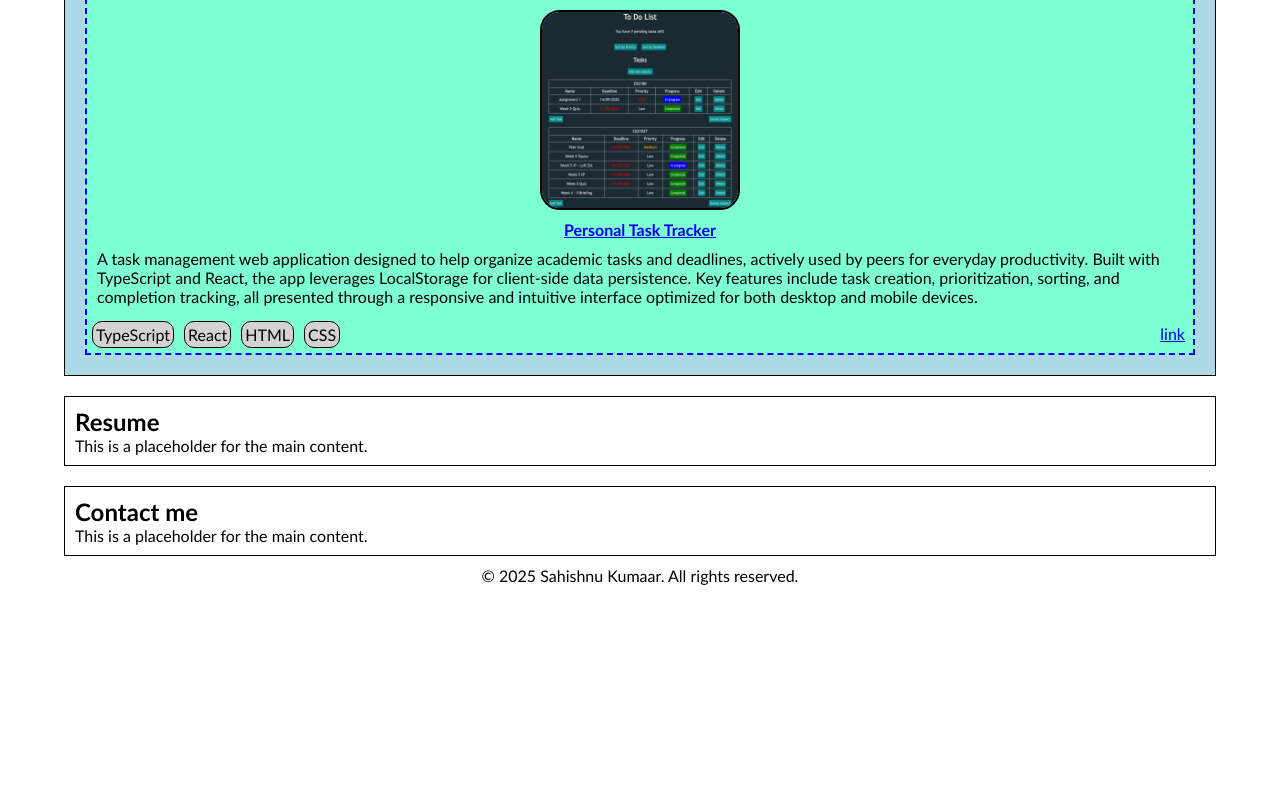
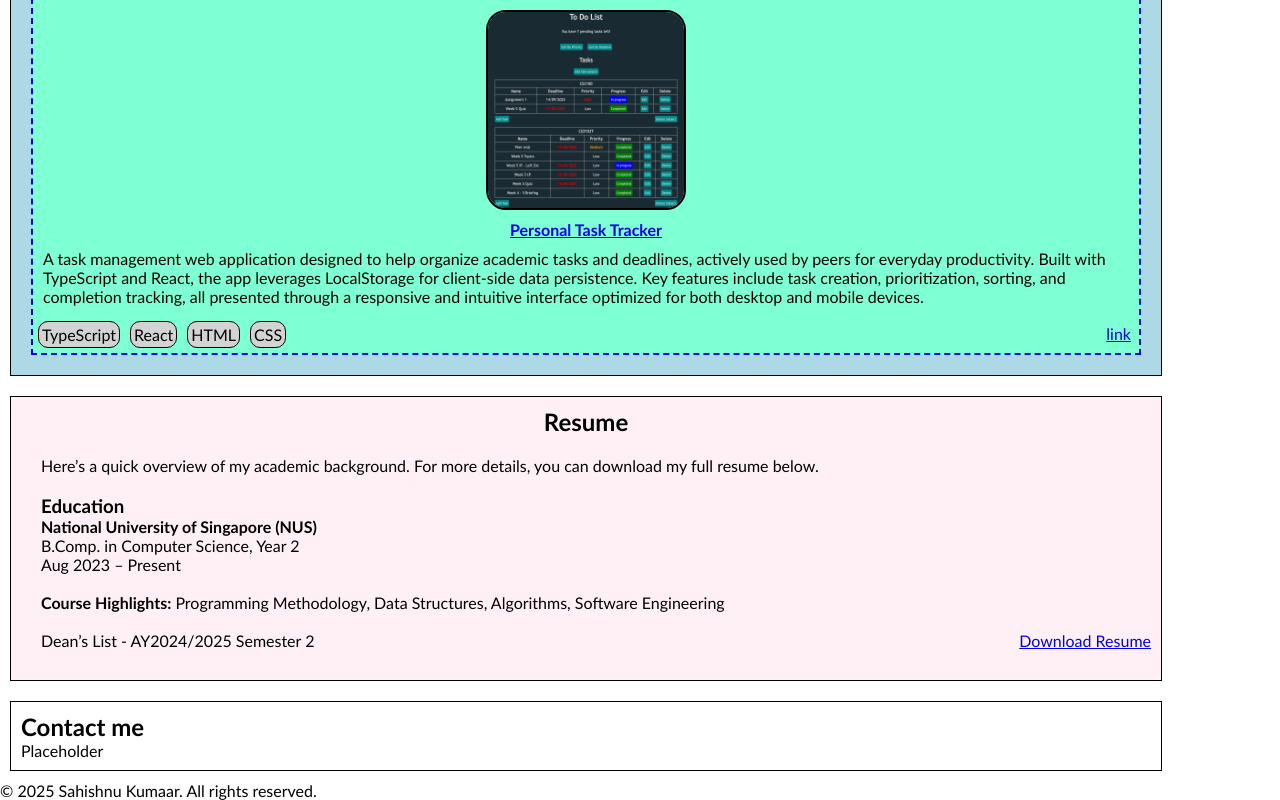
Before and after one commit to sahishnuk2/sahishnu-portfolio, a React (Vite) app: page / in a window 1280 px wide. Shown: the part 1504-2304 px from the top of the page. Before the commit the page ends 2089 px from the top, so only its background shows below. Built offline with nearby package versions, Linux system fonts and the light colour scheme.

Commit message:
Create resume section

```diff
--- a/src/App.css
+++ b/src/App.css
@@ -3,7 +3,6 @@
   display: flex;
   flex-direction: column;
   width: 100%;
-  align-items: center;
 }
 
 .container {
@@ -69,6 +68,9 @@
 /* Project Section */
 .projects-section {
   background-color: lightblue;
+  display: flex;
+  flex-direction: column;
+  align-items: center;
 }
 
 .project {
@@ -117,3 +119,32 @@
   padding: 3px;
   margin: 5px;
 }
+
+.resume {
+  background-color: lavenderblush;
+  display: flex;
+  flex-direction: column;
+  align-items: self-start;
+}
+
+.resume > h2 {
+  align-self: center;
+}
+
+.resume > p {
+  padding: 10px;
+  margin: 10px;
+}
+
+.resume-content {
+  width: 100%;
+  padding: 0 10px 10px 10px;
+  margin: 0 10px 10px 10px;
+  display: flex;
+  justify-content: space-between;
+  align-items: space-between;
+}
+
+.resume-button {
+  align-self: last baseline;
+}
--- a/src/App.tsx
+++ b/src/App.tsx
@@ -145,12 +145,40 @@ function App() {
 
         <section className="resume container">
           <h2>Resume</h2>
-          <p>This is a placeholder for the main content.</p>
+          <p id="overview">
+            Here’s a quick overview of my academic background. For more details,
+            you can download my full resume below.
+          </p>
+          <div className="resume-content">
+            <div className="education">
+              <h3>Education</h3>
+              <p>
+                <strong>National University of Singapore (NUS)</strong>
+                <br />
+                B.Comp. in Computer Science, Year 2<br />
+                Aug 2023 – Present
+                <br />
+                <br />
+                <strong>Course Highlights:</strong> Programming Methodology,
+                Data Structures, Algorithms, Software Engineering
+                <br />
+                <br />
+                Dean’s List - AY2024/2025 Semester 2
+              </p>
+            </div>
+            <a
+              href="./src/assets/Sahishnu_Kumaar_Resume.pdf"
+              download
+              className="resume-button"
+            >
+              Download Resume
+            </a>
+          </div>
         </section>
 
         <section className="contact-me container">
           <h2>Contact me</h2>
-          <p>This is a placeholder for the main content.</p>
+          <p>Placeholder</p>
         </section>
 
         {/* <!-- Footer --> */}
```
Also changed, not shown: 1 other file (tests, documents, lock files or other folders).
